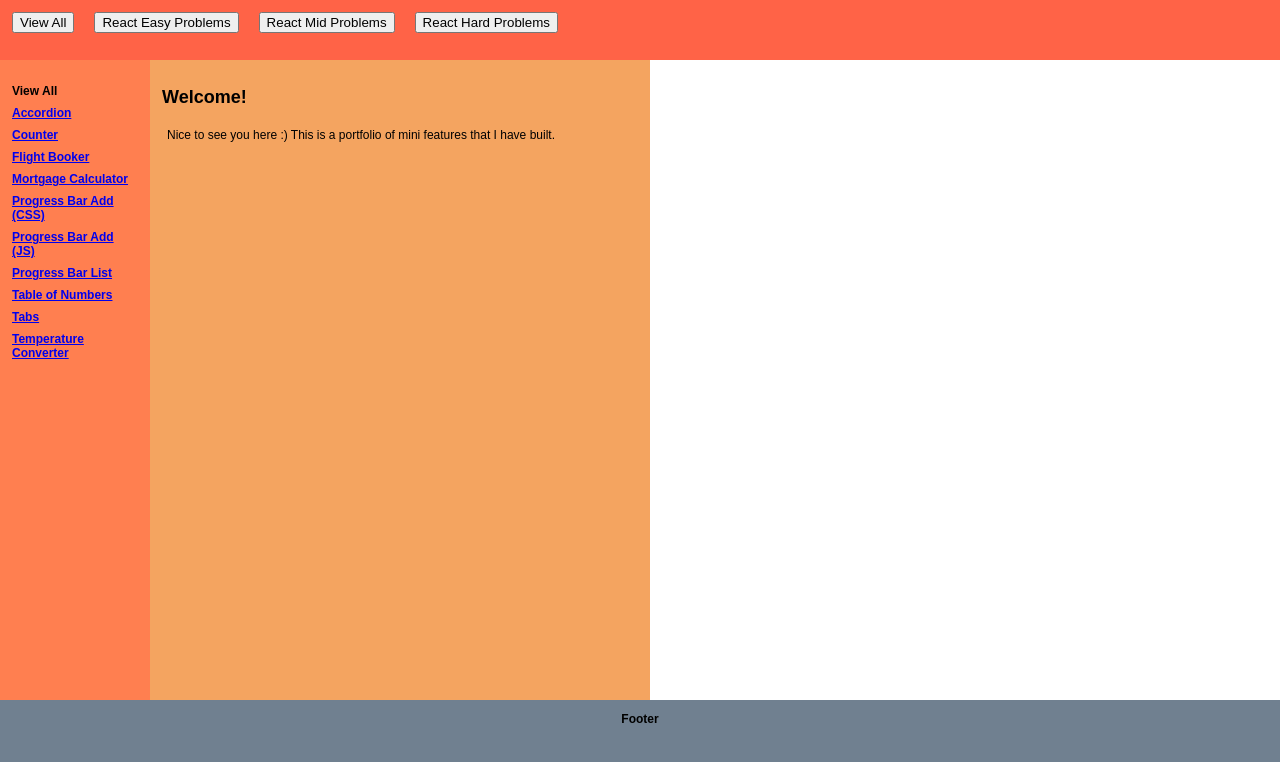
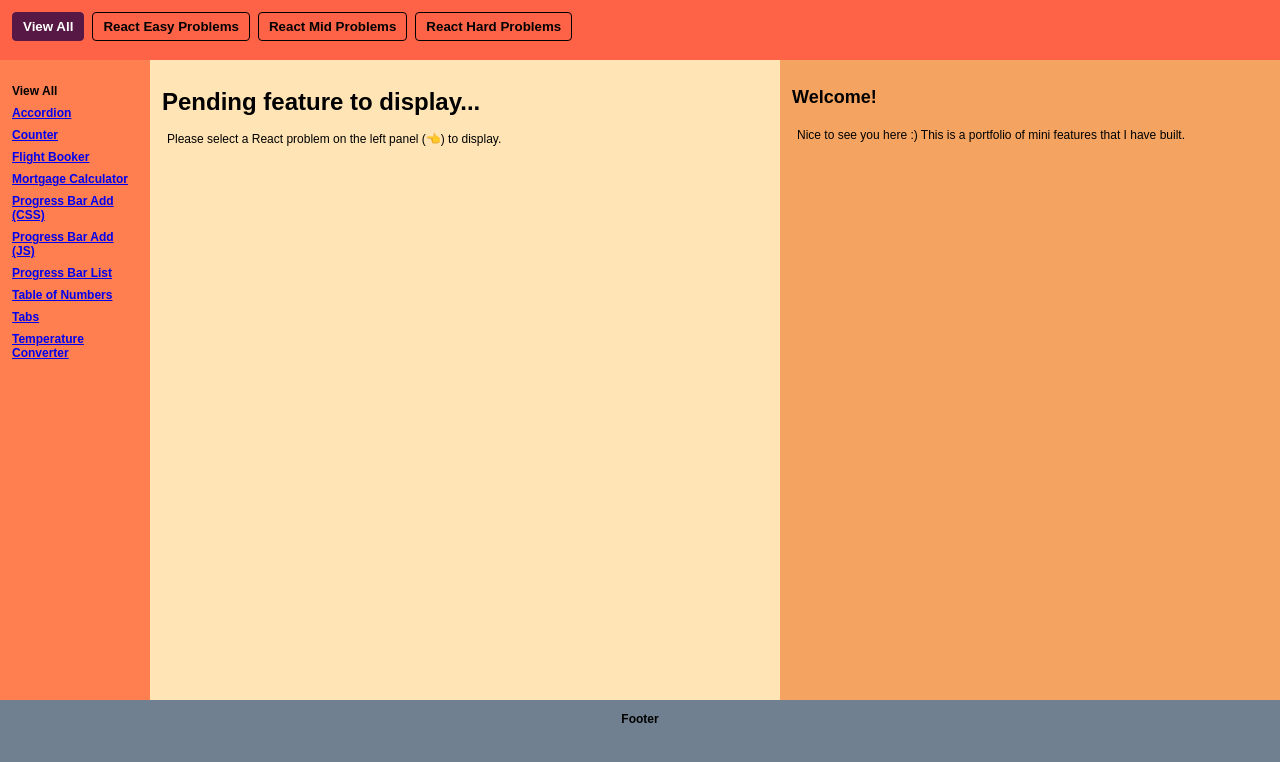
Before and after one commit to sandymak/practice, a React (Create React App) app: page / in a window 1280 px wide. Shown: the top 762 px of the page. Built offline with nearby package versions, Linux system fonts and the light colour scheme.

Commit message:
Add default main component, Add Tabs styling

```diff
--- a/src/App.css
+++ b/src/App.css
@@ -47,6 +47,7 @@ main {
     background-color: moccasin;
     flex-grow: 1;
     font-weight: normal;
+    text-align: left;
 }
 
 aside {
--- a/src/common/MainPage.jsx
+++ b/src/common/MainPage.jsx
@@ -1,13 +1,15 @@
 import { Fragment, useState } from 'react'
 import { useNavigate } from 'react-router-dom'
 import Sidebar from '../navigation/Sidebar'
+import Header from '../navigation/Header'
 import PromptGenerator from './PromptGenerator'
+import DefaultMainComponent from '../features/DefaultMainComponent'
 
 import pagesConfig, { HEADER_TABS } from './pagesConfig'
 
 export default function MainPage(props) {
-    const [currentTab, updateCurrentTab] = useState(HEADER_TABS[0])
-    const navigate = useNavigate();
+    const [currentTab, setCurrentTab] = useState(HEADER_TABS[0])
+    const navigate = useNavigate()
     if (!props.id || !pagesConfig[props.id] || !pagesConfig[props.id].prompt) {
         return (
             <Fragment>
@@ -22,33 +24,27 @@ export default function MainPage(props) {
         pagesConfig[props.id].prompt
     const { main: MainComponent } = pagesConfig[props.id]
 
+    const onTabClick = (tab) => {
+        setCurrentTab(tab)
+        navigate('/')
+    }
     return (
         <>
-            <header>
-                <div className="columns" style={{ columnGap: '20px' }}>
-                    {HEADER_TABS.map((tab) => (
-                        <button
-                            key={tab.id}
-                            onClick={() => {
-                                updateCurrentTab(tab)
-                                navigate('/')
-                            }}
-                        >
-                            {tab.name}
-                        </button>
-                    ))}
-                </div>
-            </header>
+            <Header
+                tabs={HEADER_TABS}
+                currentTab={currentTab}
+                onTabClick={onTabClick}
+            />
             <div className="columns">
-                <Sidebar
-                    currentTabId={currentTab.id}
-                    currentTabName={currentTab.name}
-                />
-                {MainComponent && (
-                    <main>
+                <Sidebar currentTab={currentTab} />
+                <main>
+                    {MainComponent ? (
                         <MainComponent />
-                    </main>
-                )}
+                    ) : (
+                        <DefaultMainComponent />
+                    )}
+                </main>
+
                 <PromptGenerator
                     pageId={props.id}
                     title={title}
--- /dev/null
+++ b/src/features/DefaultMainComponent.js
@@ -0,0 +1,12 @@
+function DefaultMainComponent() {
+    return (
+        <div>
+            <h1>Pending feature to display...</h1>
+            <p>
+                Please select a React problem on the left panel (👈) to display.
+            </p>
+        </div>
+    )
+}
+
+export default DefaultMainComponent
--- /dev/null
+++ b/src/features/tabs/Tabs.css
@@ -0,0 +1,36 @@
+.wrapper {
+    align-items: center;
+    display: flex;
+}
+
+.tabs {
+    display: flex;
+    flex-direction: column;
+    gap: 8px;
+}
+
+.tabs-list {
+    display: flex;
+    gap: 6px;
+}
+
+.tabs-list-item {
+    --active-color: blueviolet;
+    background: none;
+    border: 1px solid #000;
+    border-radius: 4px;
+    cursor: pointer;
+    padding: 6px 10px;
+}
+
+.tabs-list-item:hover {
+    border-color: var(--active-color);
+    color: var(--active-color);
+}
+
+.tabs-list-item--active,
+.tabs-list-item--active:hover {
+    border-color: var(--active-color);
+    background-color: var(--active-color);
+    color: #fff;
+}
--- a/src/features/tabs/Tabs.jsx
+++ b/src/features/tabs/Tabs.jsx
@@ -1,4 +1,6 @@
+import './Tabs.css'
 import { useState } from 'react'
+
 export default function Tabs() {
     const TABS = [
         {
@@ -22,30 +24,40 @@ export default function Tabs() {
                         World Wide Web, alongside HTML and CSS`,
         },
     ]
-    const [currentTab, setCurrentTab] = useState(TABS[0])
+    const [currentTabId, setCurrentTabId] = useState(TABS[0].id)
     return (
-        <div className="wrapper border">
-            <div
-                className="wrapper--horizontal"
-                style={{ justifyContent: 'flex-start' }}
-            >
-                {TABS.map((tab) => (
-                    <button
-                        key={tab.id}
-                        onClick={() => setCurrentTab(tab)}
-                        id={tab.id}
-                        style={{
-                            backgroundColor: `${
-                                currentTab.id === tab.id ? 'blue' : '#EFEFEF'
-                            }`,
-                        }}
+        <div className="tabs">
+            <div className="tabs-list">
+                {TABS.map(({ id, title }) => {
+                    const isActiveValue = currentTabId === id
+                    return (
+                        <button
+                            key={id}
+                            type="button"
+                            onClick={() => setCurrentTabId(id)}
+                            id={id}
+                            className={[
+                                'tabs-list-item',
+                                isActiveValue && 'tabs-list-item--active',
+                            ]
+                                .filter(Boolean)
+                                .join(' ')}
+                        >
+                            {title}
+                        </button>
+                    )
+                })}
+            </div>
+            <div className="wrapper">
+                {TABS.map(({ id, description }) => (
+                    <div
+                        key={id}
+                        hidden={id !== currentTabId}
+                        style={{ textAlign: 'left' }}
                     >
-                        {tab.title}
-                    </button>
+                        {description}
+                    </div>
                 ))}
-            </div>
-            <div className="wrapper" style={{}}>
-                <p style={{ textAlign: 'left' }}>{currentTab.description}</p>
             </div>
         </div>
     )
--- /dev/null
+++ b/src/navigation/Header.jsx
@@ -0,0 +1,34 @@
+import './HeaderTabs.css'
+
+function Header({ tabs, currentTab, onTabClick }) {
+    return (
+        <header>
+            <div className="header-tabs">
+                <div className="header-tabs-list">
+                    {tabs.map(({ id, name }) => {
+                        const isActiveValue = currentTab.id === id
+                        return (
+                            <button
+                                key={id}
+                                id={id}
+                                type="button"
+                                onClick={() => onTabClick({ id, name })}
+                                className={[
+                                    'header-tabs-list-item',
+                                    isActiveValue &&
+                                        'header-tabs-list-item--active',
+                                ]
+                                    .filter(Boolean)
+                                    .join(' ')}
+                            >
+                                {name}
+                            </button>
+                        )
+                    })}
+                </div>
+            </div>
+        </header>
+    )
+}
+
+export default Header
--- /dev/null
+++ b/src/navigation/HeaderTabs.css
@@ -0,0 +1,29 @@
+.header-tabs {
+    display: flex;
+    flex-direction: column;
+}
+.header-tabs-list {
+    display: flex;
+    gap: 8px;
+}
+
+.header-tabs-list-item {
+    --active-color: #581845;
+    background: none;
+    border: 1.5px solid #000;
+    border-radius: 4px;
+    cursor: pointer;
+    padding: 6px 10px;
+    font-weight: 600;
+}
+
+.header-tabs-list-item:hover {
+    border-color: var(--active-color);
+    color: var(--active-color);
+}
+.header-tabs-list-item--active,
+.header-tabs-list-item--active:hover {
+    border-color: var(--active-color);
+    background-color: var(--active-color);
+    color: #fff;
+}
--- a/src/navigation/Sidebar.js
+++ /dev/null
@@ -1,41 +0,0 @@
-import React from 'react'
-import { Link } from 'react-router-dom'
-import { TAGS } from '../common/pagesConfig'
-
-import routes from './routesConfig'
-
-export default function Sidebar({ currentTabId, currentTabName }) {
-    if (currentTabId === TAGS.ALL) {
-        return (
-            <nav>
-                <ul style={{ listStyleType: 'none', padding: 0 }}>
-                    <li>{currentTabName}</li>
-                    {routes.map((route, index) => {
-                        return (
-                            <li key={index} style={{ margin: '8px 0px' }}>
-                                <Link to={route.path}>{route.name}</Link>
-                            </li>
-                        )
-                    })}
-                </ul>
-            </nav>
-        )
-    } else {
-        return (
-            <nav>
-                <ul style={{ listStyleType: 'none', padding: 0 }}>
-                    <li>{currentTabName}</li>
-                    {routes
-                        .filter((route) => route.tags.includes(currentTabId))
-                        .map((route, index) => {
-                            return (
-                                <li key={index} style={{ margin: '8px 0px' }}>
-                                    <Link to={route.path}>{route.name}</Link>
-                                </li>
-                            )
-                        })}
-                </ul>
-            </nav>
-        )
-    }
-}
--- /dev/null
+++ b/src/navigation/Sidebar.jsx
@@ -0,0 +1,32 @@
+import React from 'react'
+import { Link } from 'react-router-dom'
+import { TAGS } from '../common/pagesConfig'
+
+import routes from './routesConfig'
+
+export default function Sidebar({ currentTab }) {
+    return (
+        <nav>
+            <ul style={{ listStyleType: 'none', padding: 0 }}>
+                <li>{currentTab.name}</li>
+                {routes.map((route, index) => {
+                    const isHidden =
+                        currentTab.id !== TAGS.ALL &&
+                        route.tags &&
+                        !route.tags.includes(currentTab.id)
+                            ? true
+                            : false
+                    return (
+                        <li
+                            key={index}
+                            style={{ margin: '8px 0px' }}
+                            hidden={isHidden}
+                        >
+                            <Link to={route.path}>{route.name}</Link>
+                        </li>
+                    )
+                })}
+            </ul>
+        </nav>
+    )
+}
```
Also changed, not shown: src/features/index.jsx (deleted).
